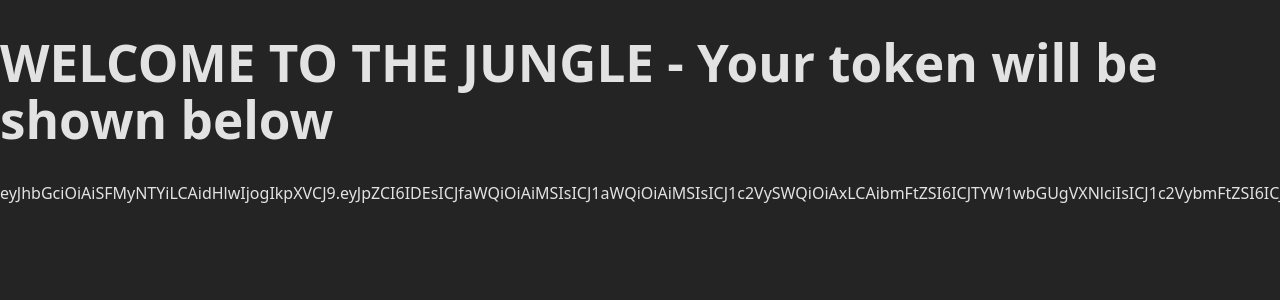
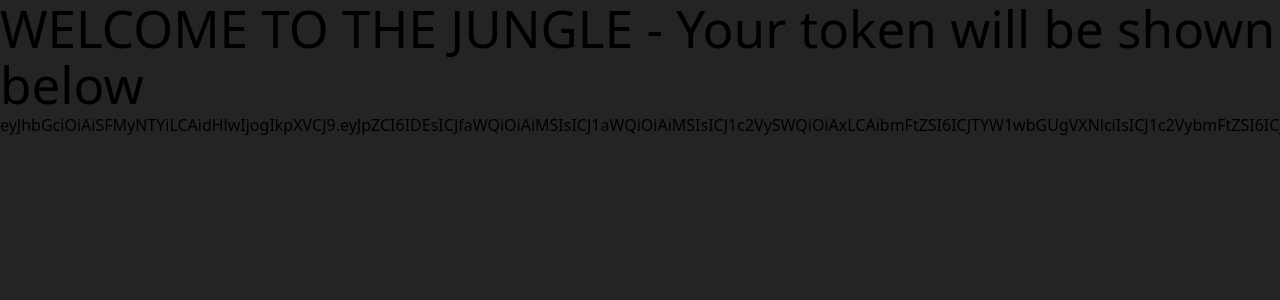
Before and after one commit to IgnacioCabanellas/trading-platform, a React (Vite) app in the folder frontend/: page / in a window 1280 px wide. Shown: the top 300 px of the page. Built offline with nearby package versions, Linux system fonts and the light colour scheme; sample sign-in values are in the browser's storage.

Commit message:
Add tailwindcss config

```diff
--- a/frontend/src/index.css
+++ b/frontend/src/index.css
@@ -1,10 +1,11 @@
+@import "tailwindcss";
+@plugin "daisyui";
+
 :root {
   font-family: system-ui, Avenir, Helvetica, Arial, sans-serif;
   line-height: 1.5;
   font-weight: 400;
 
-  color-scheme: light dark;
-  color: rgba(255, 255, 255, 0.87);
   background-color: #242424;
 
   font-synthesis: none;
--- a/frontend/vite.config.ts
+++ b/frontend/vite.config.ts
@@ -1,7 +1,8 @@
 import { defineConfig } from 'vite';
 import react from '@vitejs/plugin-react';
+import tailwindcss from '@tailwindcss/vite';
 
 // https://vite.dev/config/
 export default defineConfig({
-  plugins: [react()],
+  plugins: [react(), tailwindcss()],
 });
```
